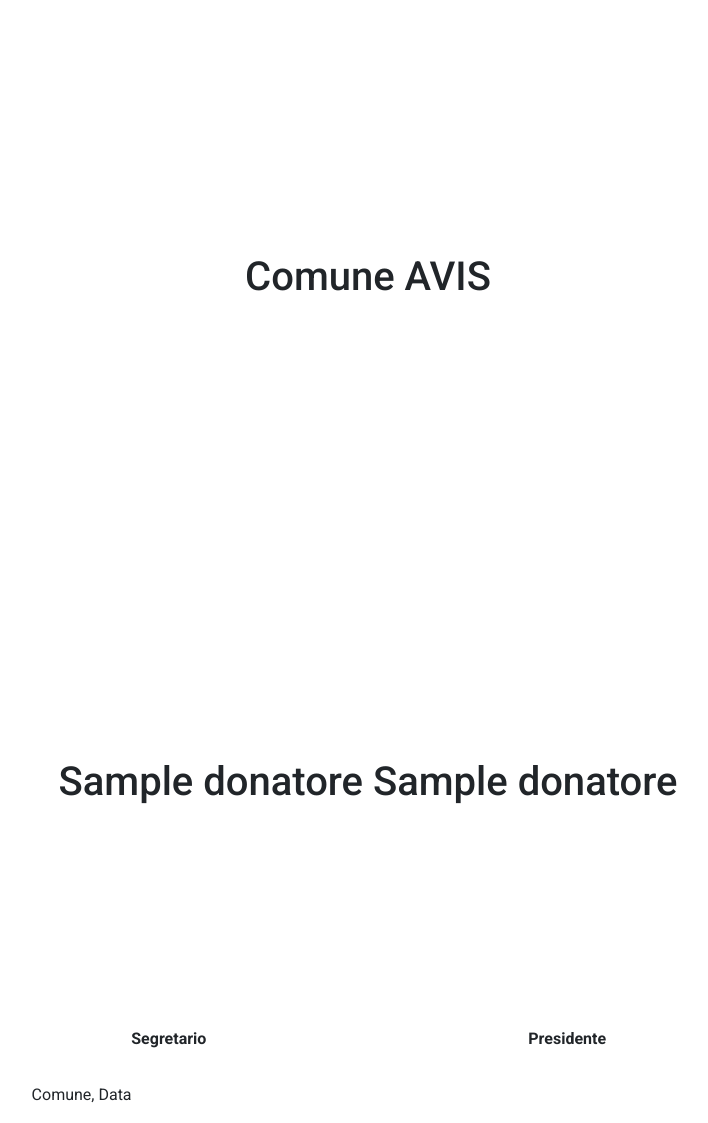
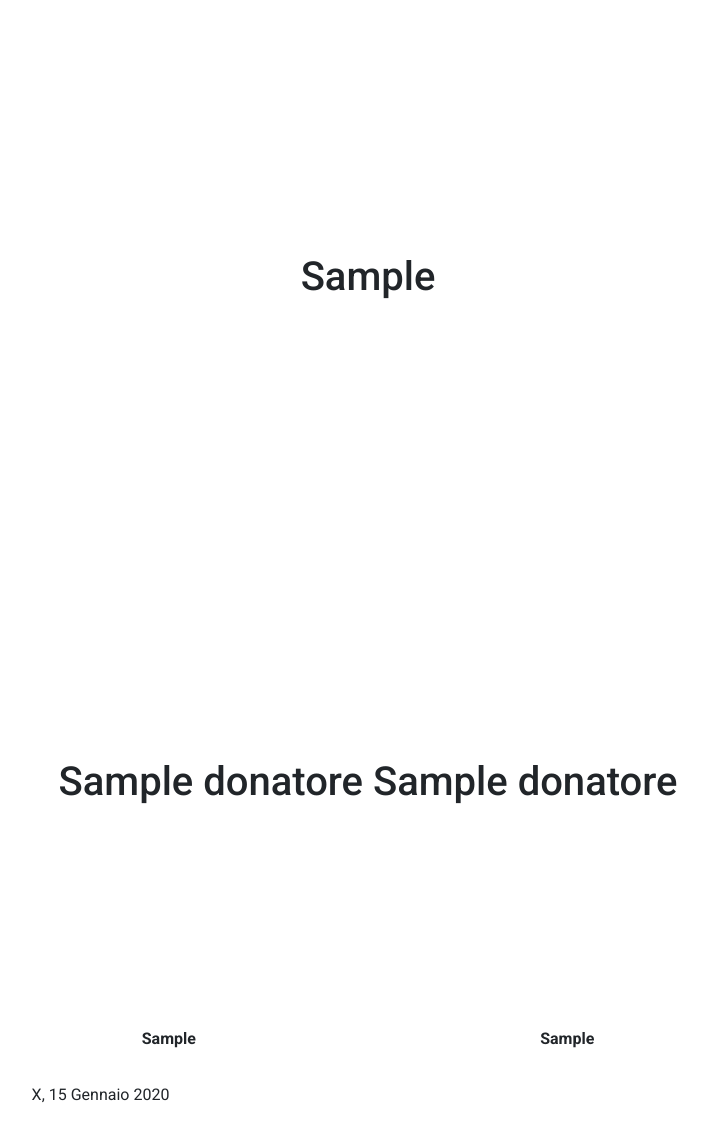
Before and after one commit to dennybiasiolli/gestione-donatori, a Django app: page /donatori/?stampa=benemerenze& in a window 1280 px wide. Shown: the whole page, without its empty margins (272-980 px from the left). Run offline with Django 4.2, Linux system fonts and the light colour scheme; a user stored in the database is signed in; data comes from the database, SQL or seed files in the repository; tables that the repository leaves empty hold one stand-in row (values such as "Sample post").

Commit message:
templates(donatore_benemerenza): printing donatore.sezione related data

```diff
--- a/avis/templates/avis/includes/donatore_benemerenza.html
+++ b/avis/templates/avis/includes/donatore_benemerenza.html
@@ -1,8 +1,7 @@
 <div class="container-fluid benemerenza">
     <div class="row align-items-center riga-comune-avis">
         <div class="col text-center">
-            <!-- AVIS Comunale di -->
-            <h1>Comune AVIS</h1>
+            <h1>{{ donatore.sezione.comune | title }}</h1>
         </div>
     </div>
 
@@ -14,23 +13,28 @@
 
     <div class="row align-items-center riga-pres-segr">
         <div class="col text-center">
-            <!-- Segretario -->
-            <strong>Segretario</strong>
+            <strong>{{ donatore.sezione.segretario | title }}</strong>
         </div>
 
         <div class="col text-center">
-            <!-- Presidente -->
-            <strong>Presidente</strong>
+            <strong>{{ donatore.sezione.presidente | title }}</strong>
         </div>
     </div>
 
     <div class="row align-items-center riga-luogo-data">
         <div class="col">
-            <!-- Comune di -->
-            Comune,
+            {% if donatore.sezione.luogo_stampa_benemerenze %}
+            {{ donatore.sezione.luogo_stampa_benemerenze | title }},
+            {% else %}
+            {{ donatore.sezione.comune | title }},
+            {% endif %}
 
             <!-- Data -->
-            Data
+            {% if donatore.sezione.data_stampa_benemerenze %}
+            {{ donatore.sezione.data_stampa_benemerenze | date:"DATE_FORMAT" }}
+            {% else %}
+            {% now "DATE_FORMAT" %}
+            {% endif %}
         </div>
     </div>
 </div>
```
